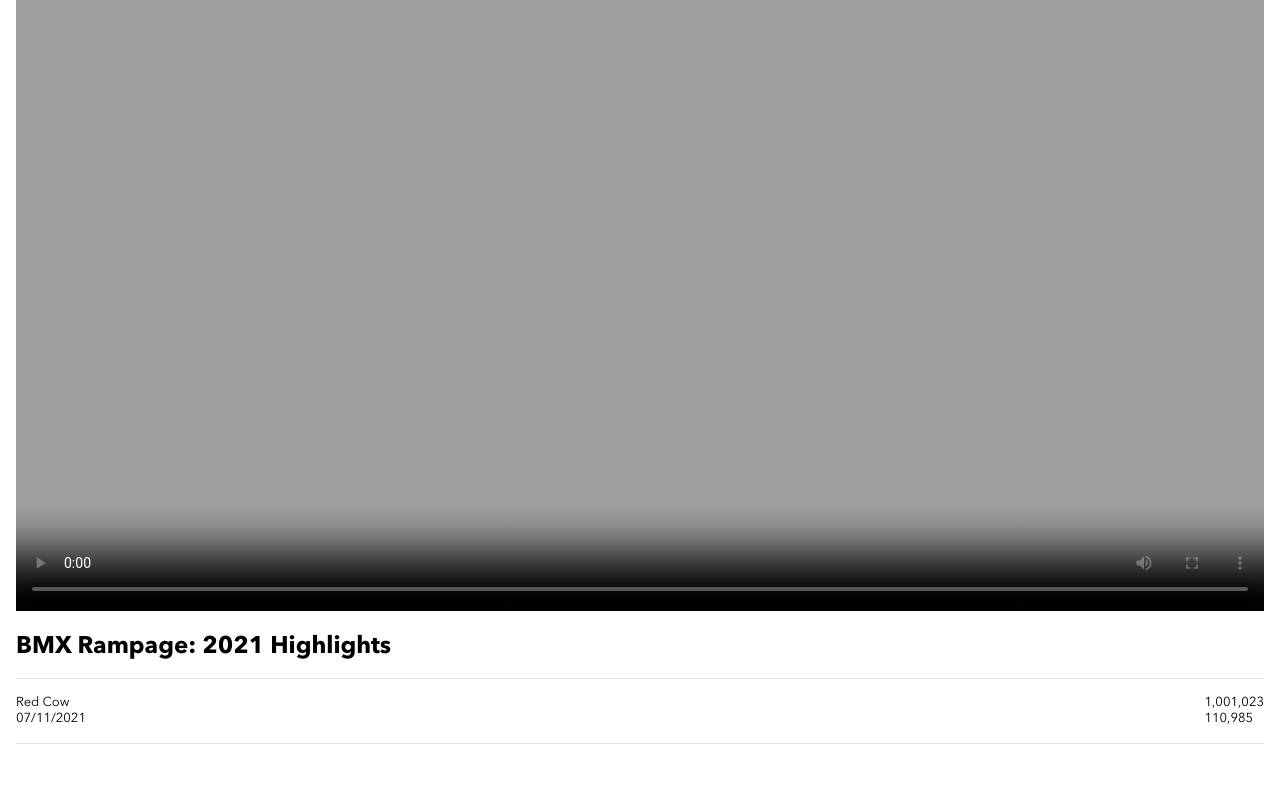
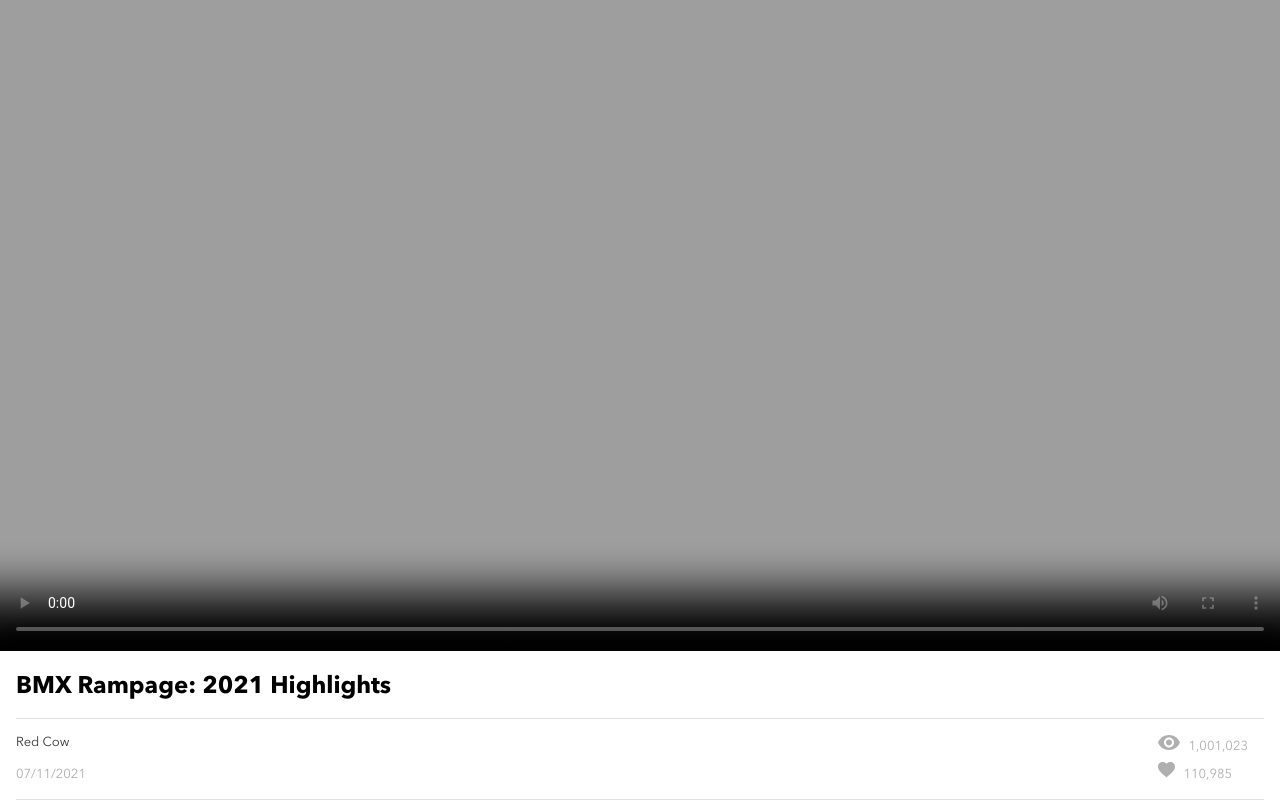
Before and after one commit to matthewcsimpson/BrainStation-Brainflix-Frontend, a React (Create React App) app: page / in a window 1280 px wide. Shown: the part 492-1292 px from the top of the page. Before the commit the page ends 1252 px from the top, so only its background shows below. Built offline with nearby package versions, Linux system fonts and the light colour scheme.

Commit message:
CurrentVideo component breakdown

```diff
--- a/src/App.js
+++ b/src/App.js
@@ -2,6 +2,8 @@
 import userimg from "./assets/images/Mohan-muruge.jpg";
 import bflogo from "./assets/images/BrainFlix-logo.svg";
 import upld from "./assets/images/Icons/upload.svg";
+import likesimg from "./assets/images/Icons/likes.svg";
+import viewsimg from "./assets/images/Icons/views.svg";
 
 // DATA
 // import videoList from "./data/videos.json";
@@ -9,8 +11,7 @@ import videoDetails from "./data/video-details.json";
 
 // Not Temp
 import Header from "./components/Header";
-import Hero from "./components/Hero";
-
+import CurrentVideo from "./components/CurrentVideo";
 /**
  * reminder: to build string to access video
  * const API_KEY = "?api_key=bd6be8d0-bde7-4b66-848d-bccaa5394a3a";
@@ -36,7 +37,8 @@ function App() {
   return (
     <div className="bf__wrapper">
       <Header userimg={userimg} bflogo={bflogo} upld={upld} />
-      <Hero video={videoDetails[0].video} poster={videoDetails[0].image} />
+      <CurrentVideo videoDetails={videoDetails[0]} />
+
       {/* WORKING ON NOW */}
 
       <section className="details">
@@ -46,15 +48,31 @@ function App() {
             <h2 className="details__videotitle">{videoDetails[0].title}</h2>
           </div>
           <div className="details__stats">
-            <div className="details__authordate">
-              <p className="details__text">{videoDetails[0].channel}</p>
+            <div className="details__details">
+              <p className="details__text details__text--name">
+                {videoDetails[0].channel}
+              </p>
               <p className="details__text">
                 {formatDate(videoDetails[0].timestamp, dateOptions)}
               </p>
             </div>
-            <div className="details__viewslikes">
-              <p className="details__text">{videoDetails[0].views}</p>
-              <p className="details__text">{videoDetails[0].likes}</p>
+            <div className="details__details">
+              <p className="details__text">
+                <img
+                  className="details__text--icon"
+                  src={viewsimg}
+                  alt="views"
+                />
+                {videoDetails[0].views}
+              </p>
+              <p className="details__text">
+                <img
+                  className="details__text--icon"
+                  src={likesimg}
+                  alt="likes"
+                />
+                {videoDetails[0].likes}
+              </p>
             </div>
           </div>
         </div>
--- /dev/null
+++ b/src/components/CurrentVideo.jsx
@@ -0,0 +1,10 @@
+import Hero from "./Hero";
+
+function CurrentVideo(props) {
+  console.log(props);
+  return (
+    <Hero video={props.videoDetails.video} poster={props.videoDetails.image} />
+  );
+}
+
+export default CurrentVideo;
--- a/src/styles/partials/_global.scss
+++ b/src/styles/partials/_global.scss
@@ -13,7 +13,6 @@
 // ------------------------------ Global Styles
 
 .bf__wrapper {
-    margin: $margin-mobile;
     font-family: $brainflix-sitefont;
 }
 
@@ -69,6 +68,8 @@
     display: flex;
     flex-direction: column;
     align-items: center;
+    padding: $margin-mobile;
+
 
     &__right {
         width: 100%;
--- a/src/styles/video.scss
+++ b/src/styles/video.scss
@@ -3,10 +3,6 @@
 @use './partials/fontface' as *;
 @use './partials/mixins' as *;
 @use './partials/variables' as *;
-
-
-
-
 
 // ------------------------------ Hero Section
 
@@ -21,7 +17,7 @@
 
 .details {
     width: 100%;
-    margin: $margin-mobile 0;
+    padding: 0 $margin-mobile;
 
     &__top {
         // wrapper for title & stats
@@ -41,19 +37,36 @@
 
     &__stats {
         border-bottom: 1px solid $BrainFlix-Mercury;
-        padding: $margin-mobile 0;
+        padding: $margin-mobile $margin-mobile $margin-mobile 0;
         display: flex;
         flex-direction: row;
+        justify-content: space-between;
+
+    }
+
+    &__details {
+        height: 3rem;
+        display: flex;
+        flex-direction: column;
         justify-content: space-between;
     }
 
     &__text {
         font-size: $font-mobile-copy-body-size;
         font-weight: $font-mobile-copy-body-weight;
+        color: $BrainFlix-Silver;
+
+        &--name {
+            color: $BrainFlix-Black;
+        }
+
+        &--icon {
+            padding: 0 calc($margin-mobile/2);
+        }
     }
 
-    &__synopsis {}
+    // &__synopsis {}
 
-    &__comments {}
+    // &__comments {}
 
 }
```
